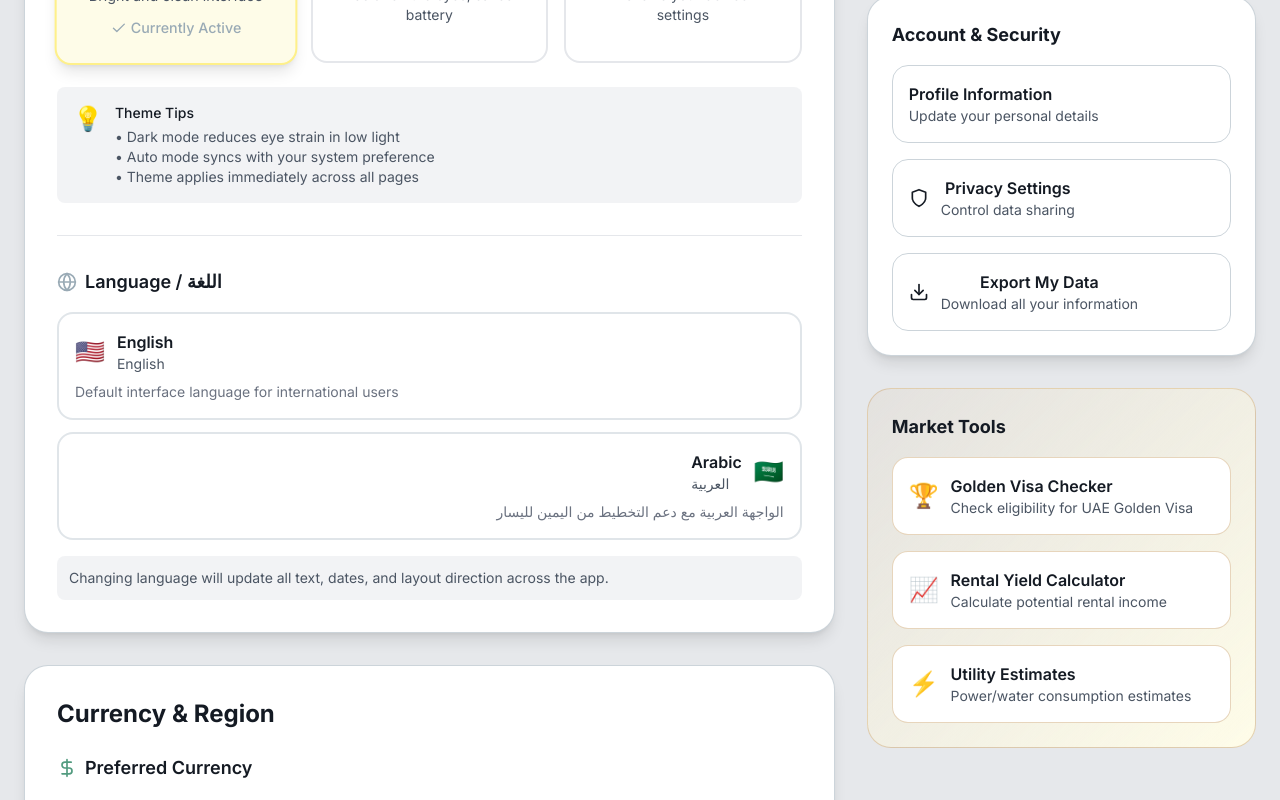
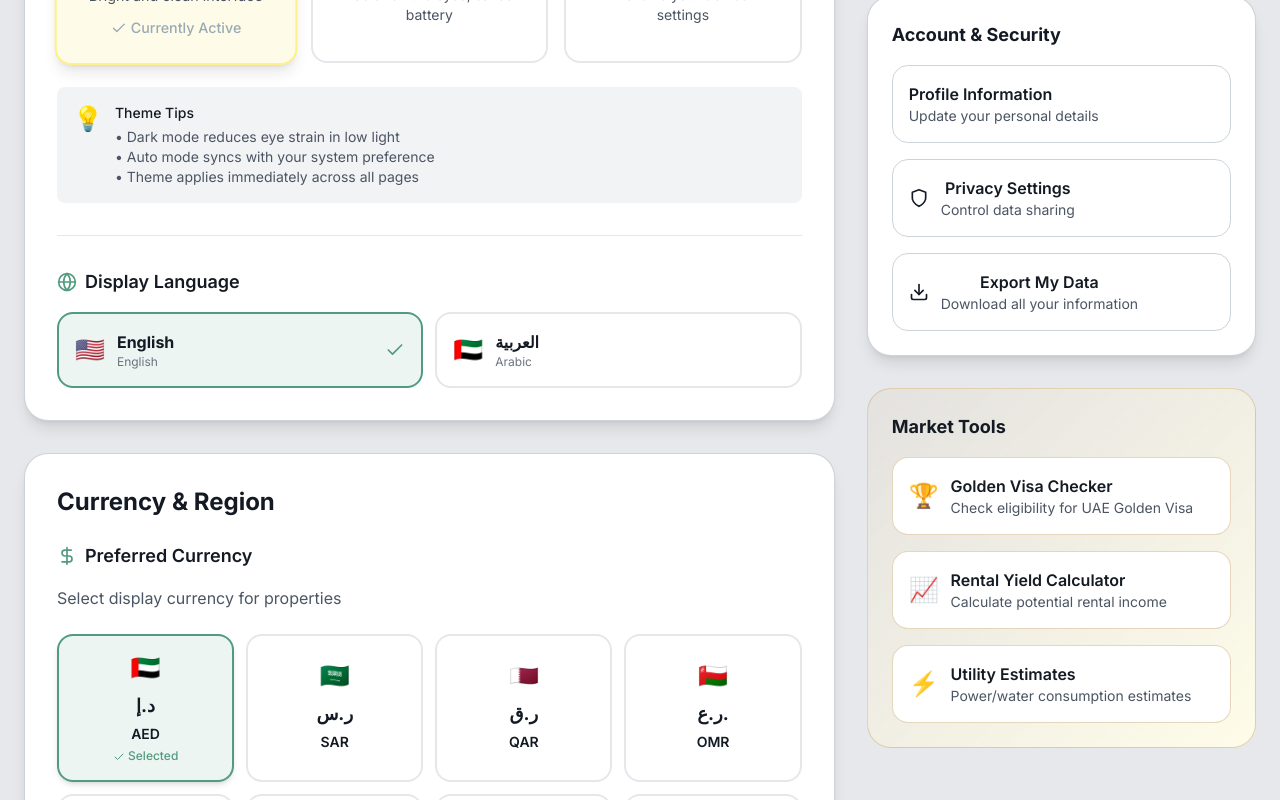
Before and after one commit to fazetdev/baytelitet, a Next.js app: page /settings in a window 1280 px wide. Shown: the part 563-1363 px from the top of the page. Built offline with nearby package versions, Linux system fonts and the light colour scheme.

Commit message:
Fix: Align LanguageToggle with lang and setLang context types

```diff
--- a/app/settings/components/LanguageToggle.tsx
+++ b/app/settings/components/LanguageToggle.tsx
@@ -1,76 +1,55 @@
 'use client';
 
+import { useLanguage } from '@/context/useLanguage';
 import { Globe, Check } from 'lucide-react';
-import { useLanguage } from '@/context/useLanguage';
 
 interface LanguageToggleProps {
   className?: string;
 }
 
 export default function LanguageToggle({ className = '' }: LanguageToggleProps) {
-  const { language, setLanguage, isRTL } = useLanguage();
+  const { lang, setLang } = useLanguage();
+  const isRTL = lang === 'ar';
 
   const languages = [
-    { code: 'en', name: 'English', native: 'English', flag: '🇺🇸' },
-    { code: 'ar', name: 'Arabic', native: 'العربية', flag: '🇸🇦', rtl: true }
+    { code: 'en' as const, name: 'English', native: 'English', flag: '🇺🇸' },
+    { code: 'ar' as const, name: 'Arabic', native: 'العربية', flag: '🇦🇪' }
   ];
 
   return (
-    <div className={className}>
-      <h3 className="text-lg font-semibold text-bayt-dark mb-4 flex items-center gap-2">
-        <Globe className="w-5 h-5 text-bayt-cool" />
-        Language / اللغة
-      </h3>
+    <div className={className} dir={isRTL ? 'rtl' : 'ltr'}>
+      <div className="flex items-center gap-2 mb-4">
+        <Globe className="w-5 h-5 text-bayt-cultural" />
+        <h3 className="text-lg font-semibold text-bayt-dark">
+          {lang === 'ar' ? 'لغة العرض' : 'Display Language'}
+        </h3>
+      </div>
 
-      <div className="space-y-3">
-        {languages.map((lang) => (
-          <button
-            key={lang.code}
-            onClick={() => setLanguage(lang.code as 'en' | 'ar')}
-            className={`w-full p-4 rounded-xl border-2 text-left transition-all duration-300 ${
-              language === lang.code
-                ? 'border-bayt-cool bg-bayt-cool/10 shadow-md'
-                : 'border-bayt-cool/30 hover:border-bayt-cool hover:bg-bayt-cool/5'
-            }`}
-            dir={lang.rtl ? 'rtl' : 'ltr'}
-          >
-            <div className="flex items-center justify-between">
+      <div className="grid grid-cols-1 sm:grid-cols-2 gap-3">
+        {languages.map((language) => {
+          const isSelected = lang === language.code;
+
+          return (
+            <button
+              key={language.code}
+              onClick={() => setLang(language.code)}
+              className={`flex items-center justify-between p-4 rounded-xl border-2 transition-all duration-300 ${
+                isSelected
+                  ? 'border-bayt-cultural bg-bayt-cultural/10'
+                  : 'border-gray-200 hover:border-bayt-cultural/50'
+              }`}
+            >
               <div className="flex items-center gap-3">
-                <span className="text-2xl">{lang.flag}</span>
-                <div>
-                  <div className="font-semibold text-bayt-dark">{lang.name}</div>
-                  <div className="text-sm text-gray-600">{lang.native}</div>
+                <span className="text-2xl">{language.flag}</span>
+                <div className={isRTL ? 'text-right' : 'text-left'}>
+                  <div className="font-bold text-bayt-dark">{language.native}</div>
+                  <div className="text-xs text-gray-500">{language.name}</div>
                 </div>
               </div>
-
-              {language === lang.code && (
-                <div className="flex items-center gap-2 text-bayt-cool">
-                  <Check className="w-5 h-5" />
-                  <span className="text-sm font-medium">Selected</span>
-                </div>
-              )}
-            </div>
-
-            {/* Language description */}
-            {lang.code === 'en' && (
-              <p className="mt-2 text-sm text-gray-500">
-                Default interface language for international users
-              </p>
-            )}
-
-            {lang.code === 'ar' && (
-              <p className="mt-2 text-sm text-gray-500 text-right">
-                الواجهة العربية مع دعم التخطيط من اليمين لليسار
-              </p>
-            )}
-          </button>
-        ))}
-      </div>
-
-      <div className="mt-4 p-3 bg-bayt-light/50 rounded-lg">
-        <p className="text-sm text-gray-600">
-          Changing language will update all text, dates, and layout direction across the app.
-        </p>
+              {isSelected && <Check className="w-5 h-5 text-bayt-cultural" />}
+            </button>
+          );
+        })}
       </div>
     </div>
   );
```
